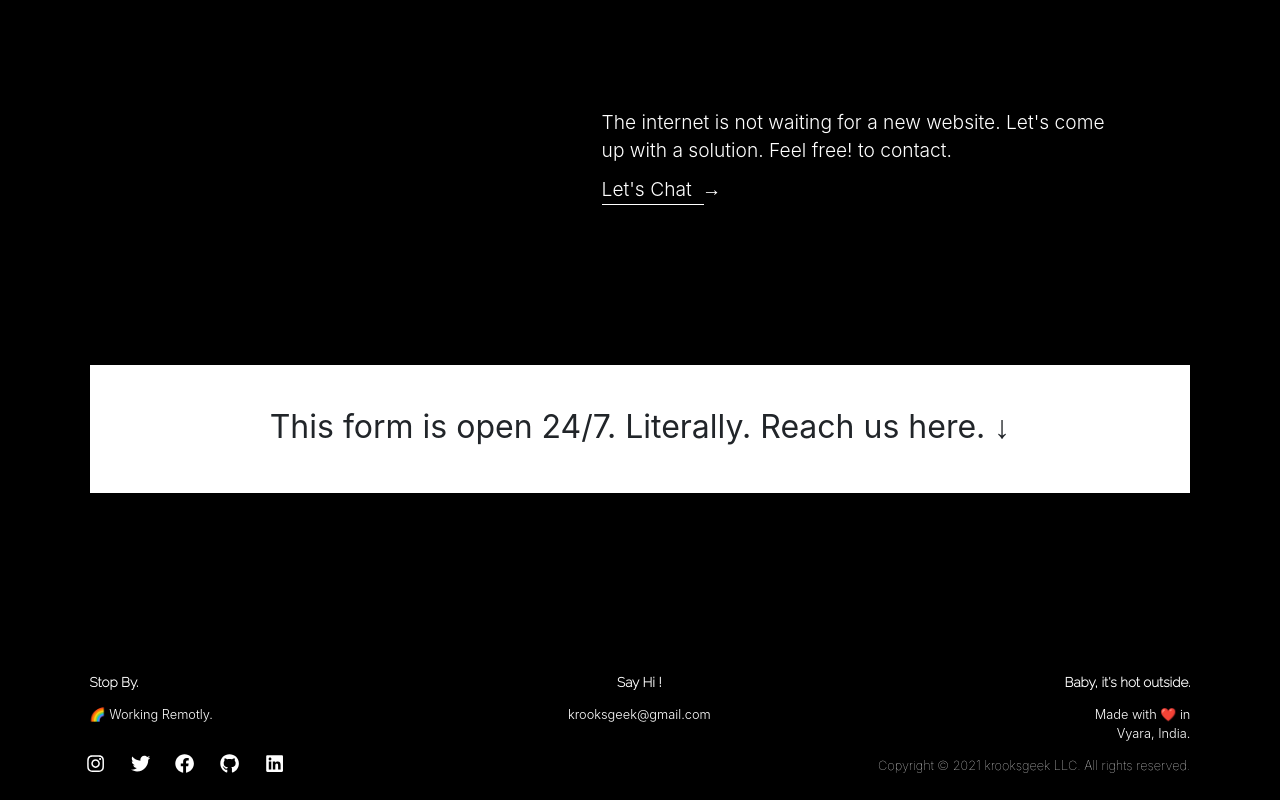
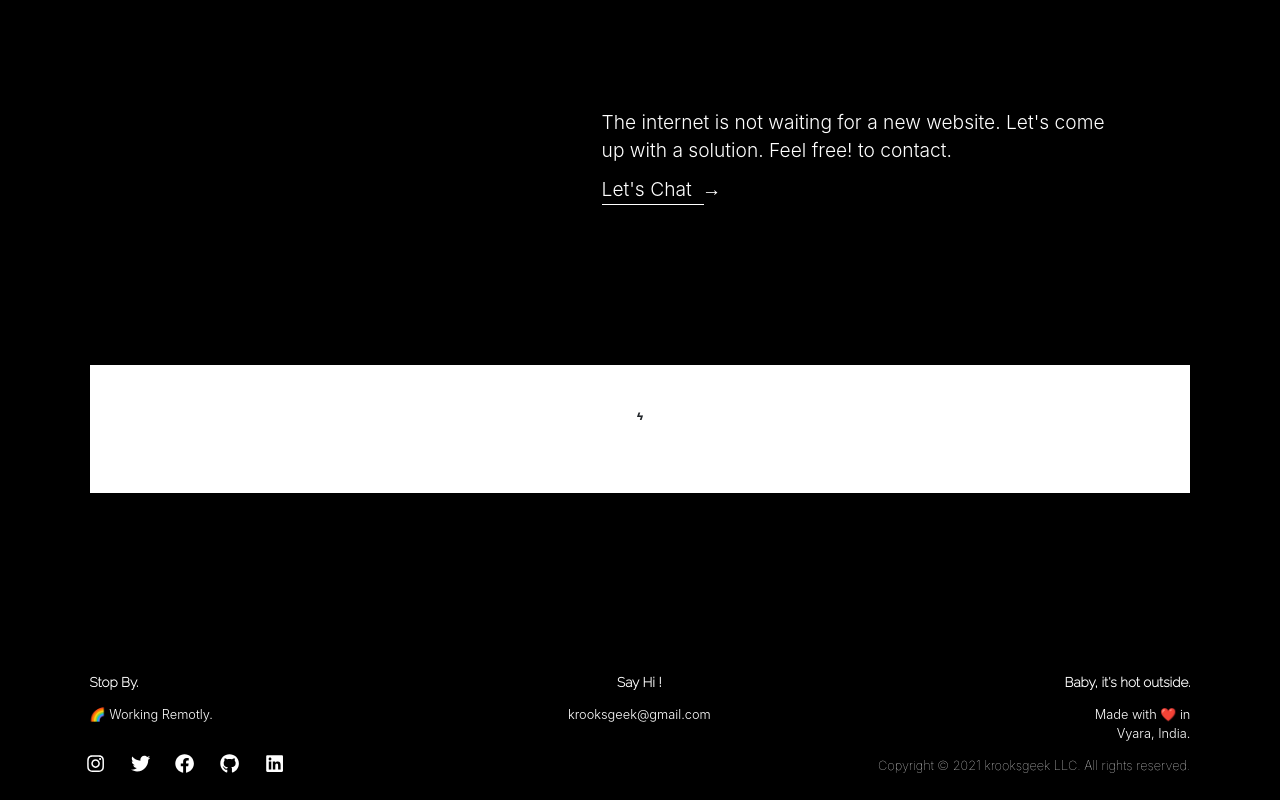
Before and after one commit to krunal-gamit/myportfolio, a React (Create React App) app: page / in a window 1280 px wide. Shown: the part 2984-3784 px from the top of the page. Built offline with nearby package versions, Linux system fonts and the light colour scheme; a web font is replaced by a local one.

Commit message:
removing the seventh bar text

```diff
--- a/src/components/SeventhBar.js
+++ b/src/components/SeventhBar.js
@@ -5,7 +5,7 @@ function SeventhBar(){
         <div className='bar'>
             <div className='minBar'>
                 <div className='barText'>
-                    <span>This form is open 24/7. Literally. Reach us here. <span id="downArrow">&#8595;</span></span>
+                    <span><span id="downArrow">&#859;</span></span>
                 </div>
             </div>
         </div>
```
